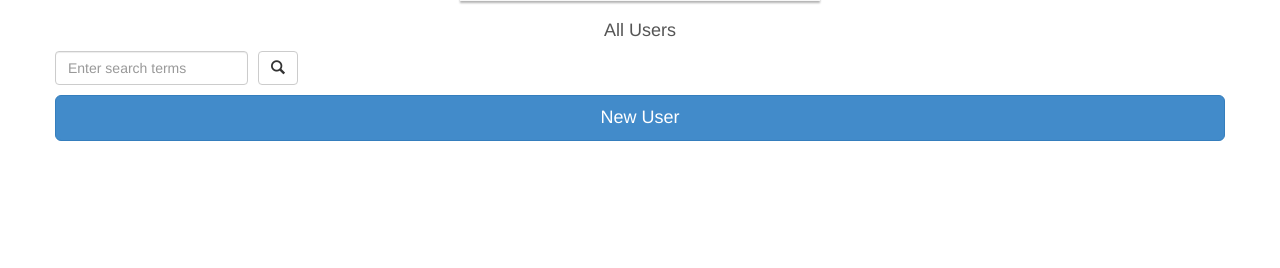
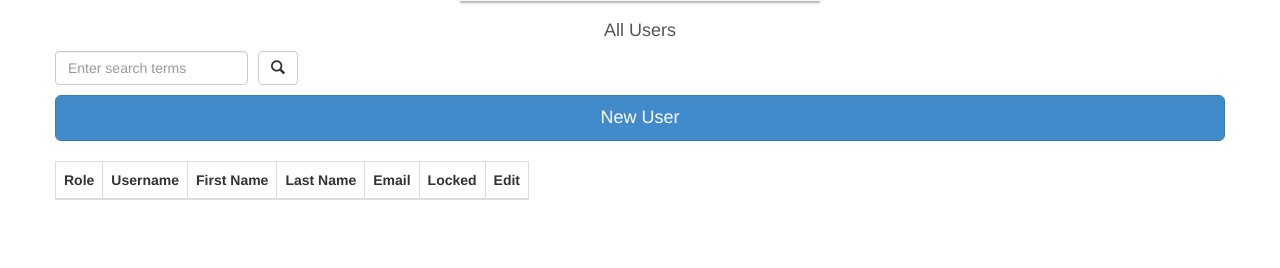
Before and after one commit to AvEck/UMS, a PHP site: page /profile.php in a window 1280 px wide. Shown: the part 447-715 px from the top of the page. Run offline with PHP 8.4, Linux system fonts and the light colour scheme; the visitor is signed in with stand-in values (Sample User, id 1); data comes from the database, SQL or seed files in the repository; lists and menus that the app fills with data are empty; some libraries are stand-ins or nearby versions.

Commit message:
fifth commit

```diff
--- a/profile.php
+++ b/profile.php
@@ -86,7 +86,7 @@ if ((!isset($_SESSION['login']) && $_SESSION['login'] == '')) {
                     <input name="first_name" type="text" class="form-control" value="<?PHP echo $result->first_name ?>" required autofocus>
                     <input name="last_name" type="text" class="form-control top-join" value="<?PHP echo $result->last_name?>" required>
                     <input name="email" type="text" class="form-control independant" value="<?PHP echo $result->email ?>" required>
-                    <input name="pass" type="password" class="form-control independant" placeholder="Change your Password" required>
+                    <input name="pass" type="password" class="form-control independant" placeholder="Change your Password">
                     <input type="hidden" name="function" value="profile">
                     <button class="btn btn-lg btn-primary btn-block" type="submit">
                         Update Profile</button>
@@ -133,7 +133,7 @@ if ((!isset($_SESSION['login']) && $_SESSION['login'] == '')) {
                 <a href="register.php" class="btn btn-lg btn-primary btn-block newuser-list-btn">New User</a>
         </div>
         <div class="row">
-        <?PHP if (!empty($users)&&count($users)!=1) { ?>
+        <?PHP if (!empty($users)) { ?>
         <table class="table table-striped table-bordered ">
           <thead>
             <tr>
```
